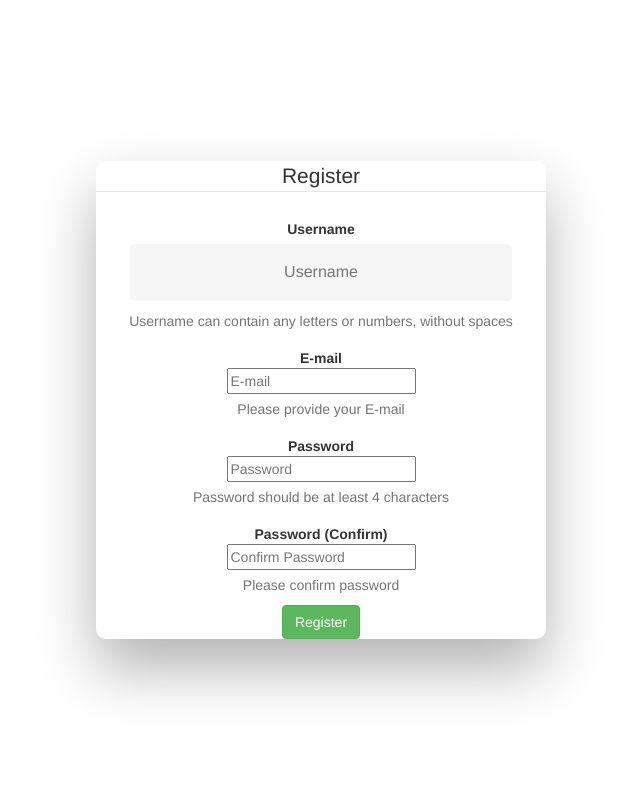
After one commit to mevorahde/cs50, a Flask app: page /register in a window 1280 px wide. The commit adds this page. Shown: the whole page, without its empty margins (319-959 px from the left). Run offline with Flask 2, Linux system fonts and the light colour scheme; some libraries are stand-ins or nearby versions.

Commit message:
Update Project1 to add Register and Login functionality via Heroku DB.

```diff
--- a/project1/application.py
+++ b/project1/application.py
@@ -1,11 +1,11 @@
 import os
 
-from flask import Flask, session, render_template
+from flask import Flask, session, render_template, request
 from flask_session import Session
 from sqlalchemy import create_engine
 from sqlalchemy.orm import scoped_session, sessionmaker
 
-app = Flask(__name__)
+app = Flask(__name__,  instance_relative_config=True)
 
 # Check for environment variable
 if not os.getenv("DATABASE_URL"):
@@ -22,9 +22,39 @@ db = scoped_session(sessionmaker(bind=engine))
 
 
 @app.route("/")
+@app.route("/home")
 def index():
-    #return "Project 1: TODO"
     return render_template('index.html')
+
+
+@app.route("/login", methods=["POST"])
+def login():
+    username = request.form.get("user_name")
+    password = request.form.get("password")
+    if db.execute("SELECT user_name, password FROM users WHERE user_name = :username AND password = :password", {"username" :username, "password": password}):
+        return render_template("success.html")
+    else:
+        return render_template("error.html", message="Invalid Username or Password.")
+
+
+@app.route("/register")
+def register():
+    return render_template("register.html")
+
+
+@app.route("/signup", methods=["POST"])
+def signup():
+    username = request.form.get("username")
+    password = request.form.get("password")
+    email = request.form.get("email")
+    if db.execute("SELECT * FROM users WHERE user_name = :username", {"username": str(username)}).rowcount == 1:
+        return render_template("error.html", message="The username you entered already exists. Please enter in a different username.")
+    if db.execute("SELECT * FROM users WHERE email = :email", {"email": email}).rowcount == 1:
+        return render_template("error.html", message="The email you entered already exists. Please enter in a different email.")
+    db.execute("INSERT INTO users (user_name, password, email) VALUES (:username, :password, :email)",
+        {"username": username, "password": password, "email": email})
+    db.commit()
+    return render_template("success.html")
 
 
 if __name__ == "__main__":
--- /dev/null
+++ b/project1/templates/layout.html
@@ -0,0 +1,22 @@
+<!DOCTYPE html>
+	<html>
+<head>
+    <meta name="viewport" content="width=device-width, initial-scale=1.0">
+    <link rel='icon' href='favicon.ico' type='image/x-icon' />
+    <title>Book Login</title>
+    <link rel="stylesheet" href="static/css/style.css">
+    <link href="//maxcdn.bootstrapcdn.com/bootstrap/4.0.0/css/bootstrap.min.css" rel="stylesheet" id="bootstrap-css">
+    <script src="//maxcdn.bootstrapcdn.com/bootstrap/4.0.0/js/bootstrap.min.js"></script>
+    <link rel="stylesheet" href="https://maxcdn.bootstrapcdn.com/bootstrap/3.3.7/css/bootstrap.min.css">
+    <script src="https://ajax.googleapis.com/ajax/libs/jquery/3.2.1/jquery.min.js"></script>
+    <script src="https://maxcdn.bootstrapcdn.com/bootstrap/3.3.7/js/bootstrap.min.js"></script>
+    <link href="//netdna.bootstrapcdn.com/twitter-bootstrap/2.3.2/css/bootstrap-combined.min.css" rel="stylesheet" id="bootstrap-css">
+    <script src="//netdna.bootstrapcdn.com/twitter-bootstrap/2.3.2/js/bootstrap.min.js"></script>
+    <script src="//code.jquery.com/jquery-1.11.1.min.js"></script>
+</head>
+		<body>
+
+		{% block content%}
+		{% endblock %}
+		</body>
+	</html>
--- /dev/null
+++ b/project1/templates/register.html
@@ -0,0 +1,56 @@
+{% extends "layout.html" %}
+{% block content %}
+<div class="wrapper fadeInDown">
+  <div id="formContent">
+<form class="form-horizontal" action="{{ url_for('signup') }}" method="POST">
+  <fieldset>
+    <div id="legend">
+      <legend class="">Register</legend>
+    </div>
+    <div class="control-group">
+      <!-- Username -->
+      <label class="control-label"  for="username">Username</label>
+      <div class="controls">
+        <input type="text" id="username" name="username" placeholder="Username" class="input-xlarge" required>
+        <p class="help-block">Username can contain any letters or numbers, without spaces</p>
+      </div>
+    </div>
+
+    <div class="control-group">
+      <!-- E-mail -->
+      <label class="control-label" for="email">E-mail</label>
+      <div class="controls">
+        <input type="email" id="email" name="email" placeholder="E-mail" class="input-xlarge" required>
+        <p class="help-block">Please provide your E-mail</p>
+      </div>
+    </div>
+
+    <div class="control-group">
+      <!-- Password-->
+      <label class="control-label" for="password">Password</label>
+      <div class="controls">
+        <input type="password" id="password" name="password" placeholder="Password" class="input-xlarge" required>
+        <p class="help-block">Password should be at least 4 characters</p>
+      </div>
+    </div>
+
+    <div class="control-group">
+      <!-- Confirm Password -->
+      <label class="control-label"  for="password_confirm">Password (Confirm)</label>
+      <div class="controls">
+        <input type="password" id="password_confirm" name="password_confirm" placeholder="Confirm Password" class="input-xlarge" required>
+        <p class="help-block">Please confirm password</p>
+      </div>
+    </div>
+
+    <div class="control-group">
+      <!-- Button -->
+      <div class="controls">
+        <button class="btn btn-success">Register</button>
+      </div>
+    </div>
+  </fieldset>
+</form>
+        </div>
+</div>
+{% endblock %}
--- /dev/null
+++ b/project1/templates/success.html
@@ -0,0 +1,6 @@
+{% block content %}
+
+<h1> Login Successful, welcome. </h1>
+<p><a href="{{ url_for('index') }}">Go Somewhere Nice</a>
+
+{% endblock %}
```
Also changed, not shown: project1/templates/error.html (added, +9 -0 lines), project1/templates/index.html (+10 -31 lines), project1/static/css/style.css (line endings or trailing spaces).
